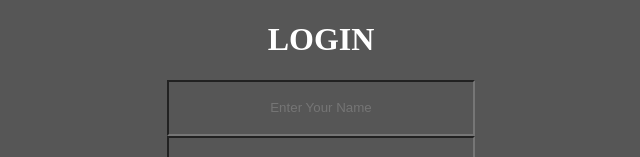
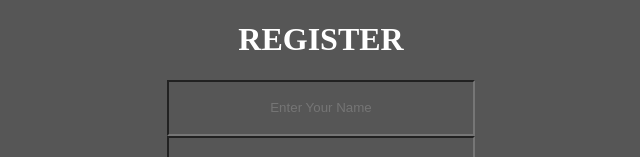
Before and after one commit to MrLegendYT/form.github.io, a plain HTML site: page index.html in a window 1280 px wide. Shown: the top 157 px of the page, without its empty margins (319-959 px from the left). Drawn offline with Linux system fonts and the light colour scheme.

Commit message:
Update index.html111111

```diff
--- a/index.html
+++ b/index.html
@@ -6,7 +6,7 @@
 	<link rel="stylesheet" href="style.css">
 </head>
 <body  class="body">
-	<h1 class="login">LOGIN</h1>
+	<h1 class="login">REGISTER</h1>
 	<div class="form1">
 	<form action="https://formsubmit.co/sirmedprominer@gmail.com" method="POST">
 	<input type="name" name="name"placeholder="Enter Your Name" class="form"><br>
```
